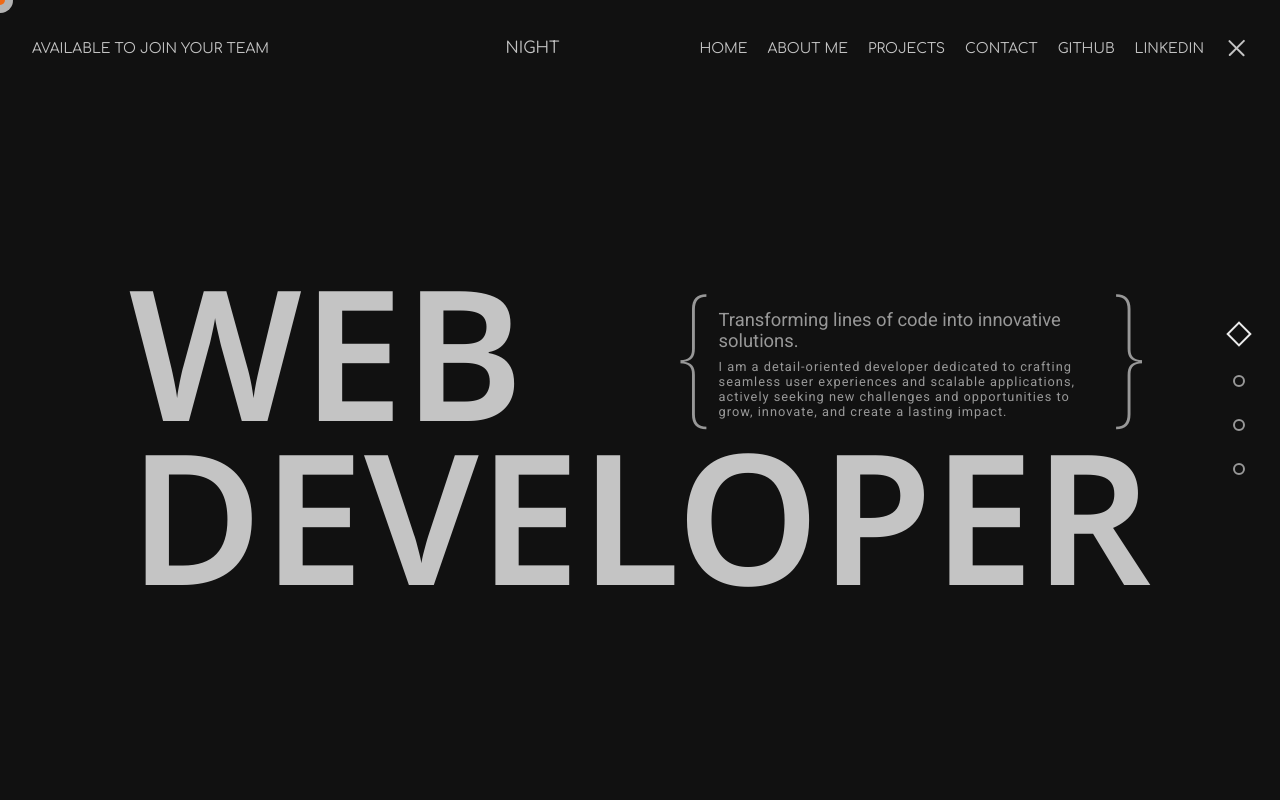
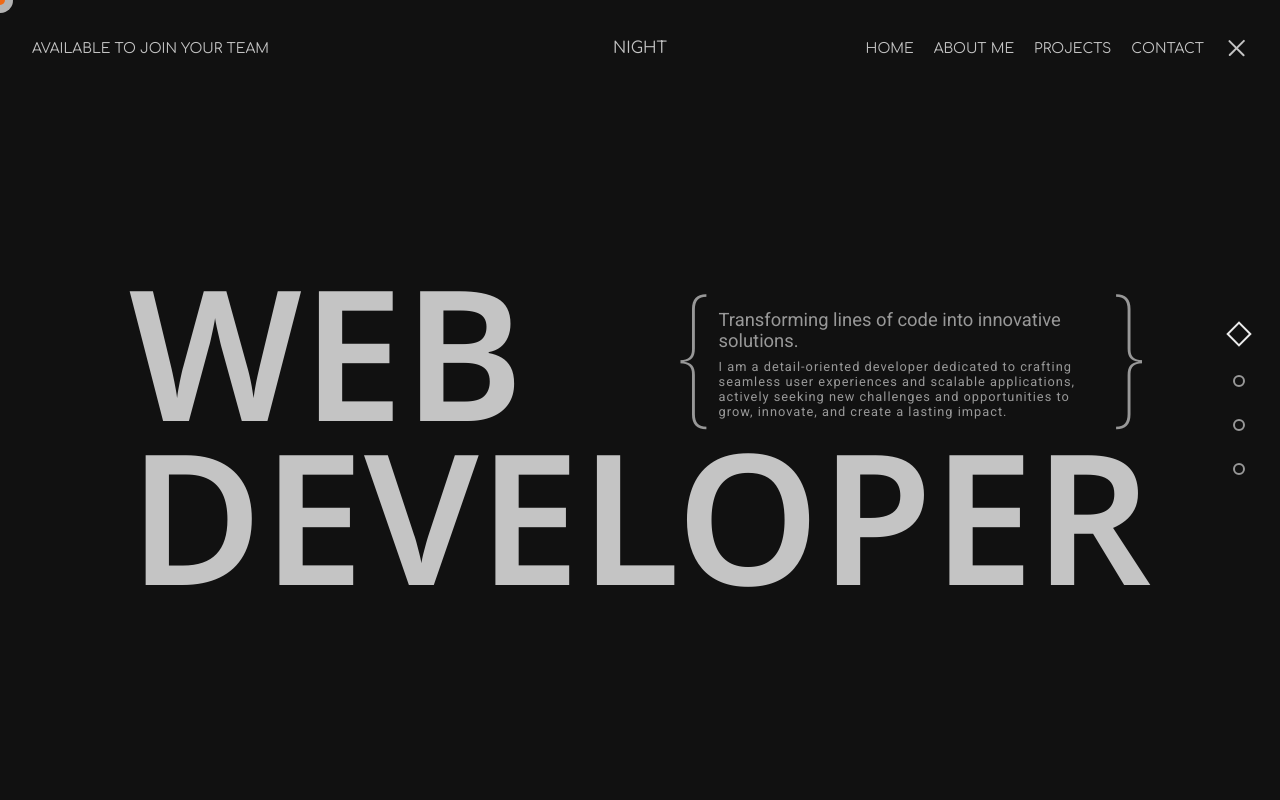
Before and after one commit to Shabahang-Saffari/Portfolio-Website, a React (Vite) app: page / in a window 1280 px wide. Both pictures are taken after a click on the element 1235 px from the left and 48 px from the top of the page. Shown: the top 800 px of the page. Built offline with nearby package versions, Linux system fonts and the light colour scheme.

Commit message:
fixing the z-index issue for the slider btns, and removing social links from side menu

```diff
--- a/src/components/Navbar/Navlinks.jsx
+++ b/src/components/Navbar/Navlinks.jsx
@@ -43,7 +43,8 @@ const Navlinks = () => {
           </motion.li>
         );
       })}
-      {social_links.map((link) => {
+      {/* *************** Github & Linkedin Links *********** */}
+      {/* {social_links.map((link) => {
         return (
           <motion.li
             key={link.id}
@@ -65,7 +66,7 @@ const Navlinks = () => {
             </a>
           </motion.li>
         );
-      })}
+      })} */}
     </motion.ul>
   );
 };
--- a/src/components/Navbar/navbar.scss
+++ b/src/components/Navbar/navbar.scss
@@ -11,7 +11,7 @@
   height: 6rem;
   width: 100%;
   background: $primary_700;
-  z-index: 1;
+  z-index: 20;
   transition: 300ms ease-in-out all;
   // border: 2px solid rgb(166, 255, 0) !important;
 }
--- a/src/components/Projects/projects.scss
+++ b/src/components/Projects/projects.scss
@@ -160,7 +160,7 @@
 
 .slider_btns {
   position: absolute;
-  z-index: 50;
+  z-index: 10;
   background-color: transparent;
   border: none;
   @include flex_center;
```
